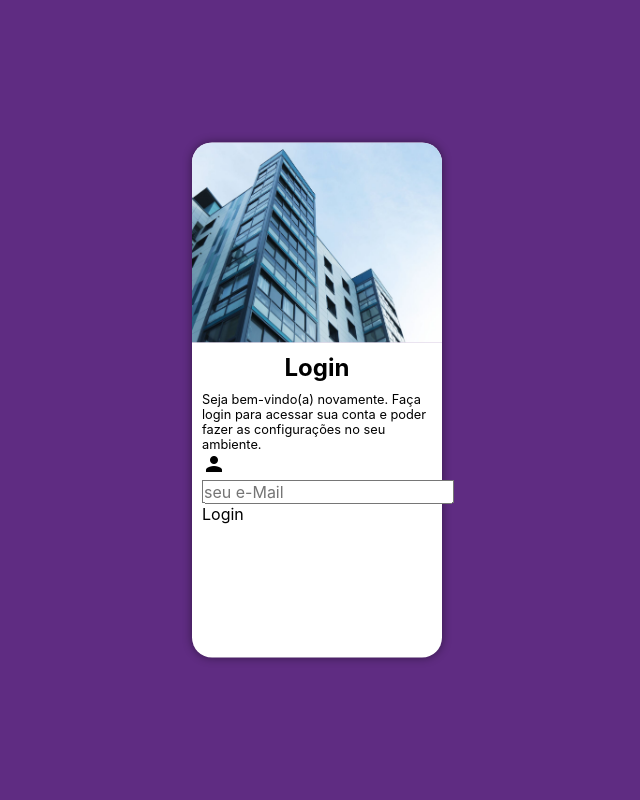
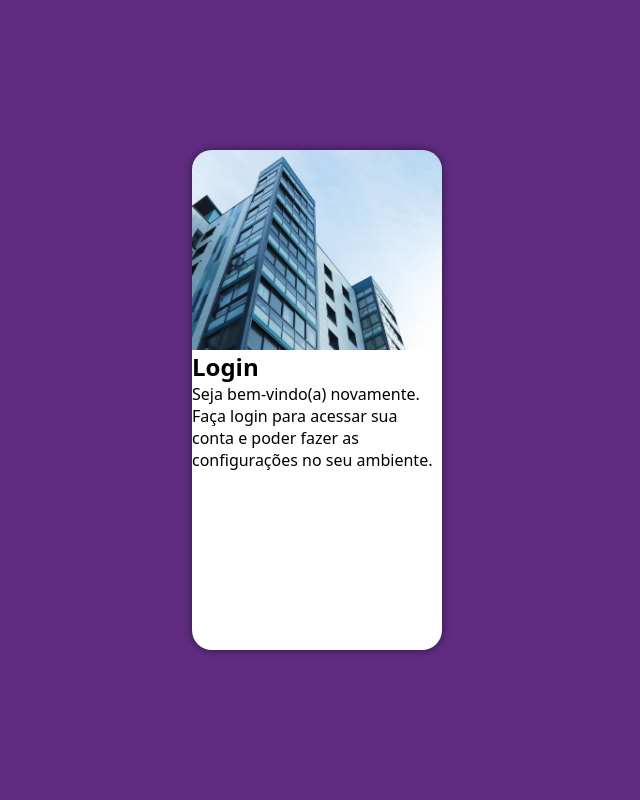
Before and after one commit to CiroSilveira/projeto-login, a PHP site: page / in a window 1280 px wide. Shown: the whole page, without its empty margins (323-963 px from the left). Run offline with PHP 8.4, Linux system fonts and the light colour scheme.

Commit message:
new login project

```diff
--- /dev/null
+++ b/estilos/media-query.css
@@ -0,0 +1 @@
+@charset "UTF-8";
--- a/estilos/style.css
+++ b/estilos/style.css
@@ -1,31 +1,27 @@
 @charset "UTF-8";
 
 /*
-    Paleta de cores
-
     Verde: #49a09d
     Lilás: #5f2c82
 */
-:root {
-    --cor1: #49a09d;
-    --cor2: #5f2c82;
-}
 
 * {
-    font-family: -apple-system, BlinkMacSystemFont, 'Segoe UI', Roboto, Oxygen, Ubuntu, Cantarell, 'Open Sans', 'Helvetica Neue', sans-serif;
-    font-size: 1em;
+    font-family: system-ui, -apple-system, BlinkMacSystemFont, 'Segoe UI', Roboto, Oxygen, Ubuntu, Cantarell, 'Open Sans', 'Helvetica Neue', sans-serif;
     margin: 0px;
     padding: 0px;
     box-sizing: border-box;
 }
 
 body, html {
+    background-color: #5f2c82;
+    width: 100vw;
     height: 100vh;
-    width: 100vw;
 }
 
-body {
-    background-color: var(--cor2);
+main {
+    position: relative;
+    width: 100vw;
+    height: 100vh;
 }
 
 section#login {
@@ -33,34 +29,16 @@ section#login {
     top: 50%;
     left: 50%;
     transform: translate(-50%, -50%);
+    overflow: hidden;
     background-color: white;
     width: 250px;
-    height: 515px;
+    height: 500px;
     border-radius: 20px;
-    box-shadow: 0px 0px 10px rgba(0, 0, 0, 0.450);
+    box-shadow: 0px 0px 10px rgba(0,0,0,0.500);
 }
 
 section#login > div#imagem {
-    background: #5f2c82 url(../imagens/pexels-expect-best-323705.jpg) left bottom no-repeat;
+    background: #5f2c82 url(../imagens/pexels-expect-best-323705.jpg) no-repeat;
     background-size: cover;
-    border-radius: 20px 20px 0px 0px;
     height: 200px;
 }
-
-section#login > div#formulario {
-    padding: 10px;
-}
-
-section#login > div#formulario > h1 {
-    margin-bottom: 10px;
-    font-size: 1.5em;
-    font-weight: bold;
-    text-align: center;
-}
-
-section#login > div#formulario > p {
-    font-size: 0.8em;
-    margin: 0px;
-    padding: 0px;
-
-}
--- a/index.html
+++ b/index.html
@@ -4,7 +4,6 @@
     <meta charset="UTF-8">
     <meta name="viewport" content="width=device-width, initial-scale=1.0">
     <title>Login</title>
-    <link href="https://fonts.googleapis.com/icon?family=Material+Icons" rel="stylesheet">
     <link rel="stylesheet" href="estilos/style.css">
 </head>
 <body>
@@ -16,16 +15,6 @@
             <div id="formulario">
                 <h1>Login</h1>
                 <p>Seja bem-vindo(a) novamente. Faça login para acessar sua conta e poder fazer as configurações no seu ambiente.</p>
-                <form action="login.php" method="post">
-                    <div class="campo">
-                        <span class="material-icons">person</span>
-                        <input type="email" name="email" id="iemail" required maxlength="30" autocomplete="email" placeholder="seu e-Mail">
-                        <label for="iemail">Login</label>
-                    </div>
-                    <div class="campo">
-
-                    </div>
-                </form>
             </div>
         </section>
     </main>
```
